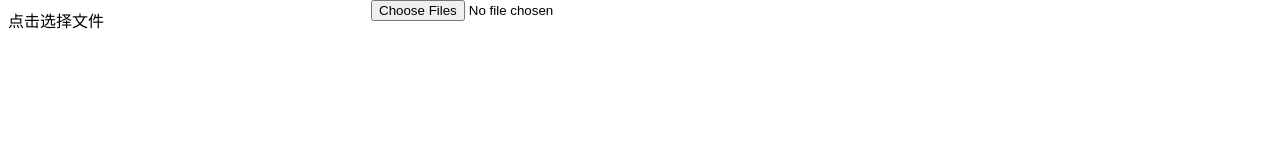
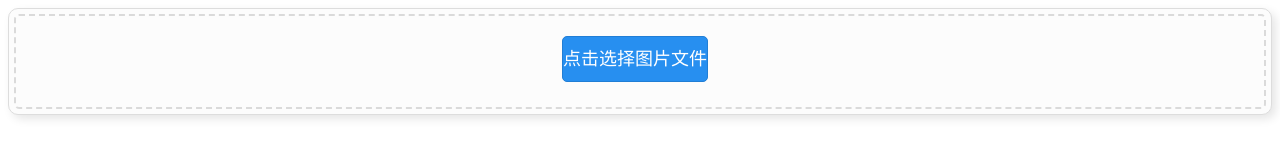
Before and after one commit to Tokgo1/PongLyonHome, a plain HTML site: page index.html in a window 1280 px wide. Drawn offline with Linux system fonts and the light colour scheme.

Commit message:
edit page

```diff
--- a/css/app.css
+++ b/css/app.css
@@ -0,0 +1,41 @@
+.area-operation {
+	background: #fcfcfc;
+	border: 1px solid #ddd;
+	padding: 5px;
+	-webkit-padding: 10px;
+	-moz-padding: 10px;
+	border-radius: 10px;
+	-webkit-border-radius: 10px;
+	-moz-border-radius: 10px;
+	box-shadow: 4px 4px 10px rgba(0,0,0,.1);
+	margin-bottom: 20px
+}
+.placeholder {
+	border: 2px dashed #dadada;
+	text-align: center;
+	color: #999;
+	font-size: 18px;
+	position: relative;
+	padding: 20px 0;
+	border-radius: 10px;
+	-webkit-border-radius: 5px;
+	-moz-border-radius: 5px
+}
+.webuploader-container {
+	position: relative;
+	*margin-bottom: 10px
+}
+.webuploader-pick {
+	height: 44px;
+	line-height: 44px;
+	position: relative;
+	display: inline-block;
+	cursor: pointer;
+	color: #fff;
+	background: #278ff0;
+	border: solid 1px #217ed5;
+	text-align: center;
+	border-radius: 5px;
+	overflow: hidden;
+	margin-right: 10px
+}
--- a/index.html
+++ b/index.html
@@ -11,17 +11,14 @@
 		<div class="area-operation">
 			<!-- （web-uploader）文件上传操作开始 -->
 
-			<div id="uploader" file-type="jpg2pdf" data-tasktype="jpg2pdf" data-navtag="1">
+			<div file-type="jpg2pdf" data-tasktype="jpg2pdf" data-navtag="1">
 				<div class="queueList">
-					<div id="dndArea" class="placeholder">
-						<div id="filePicker" class="webuploader-container">
-							<div class="webuploader-pick">点击选择文件</div>
-							<div id="rt_rt_1crkjrk1f5q0v803a61bfn19be1" style="position: absolute; top: 0px; left: 371px; width: 202px; height: 46px; overflow: hidden; bottom: auto; right: auto;"><input
-								 type="file" name="file" class="webuploader-element-invisible" multiple="multiple" accept="image/bmp, image/png, image/jpeg"><label
-								 style="opacity: 0; width: 100%; height: 100%; display: block; cursor: pointer; background: rgb(255, 255, 255);"></label></div>
+					<div class="placeholder">
+						<div class="webuploader-container">
+							<div class="webuploader-pick">点击选择图片文件</div>
+
 						</div>
 					</div>
-					<ul class="filelist ui-sortable" style="display: none;" unselectable="on"></ul>
 				</div>
 			</div>
 
```
